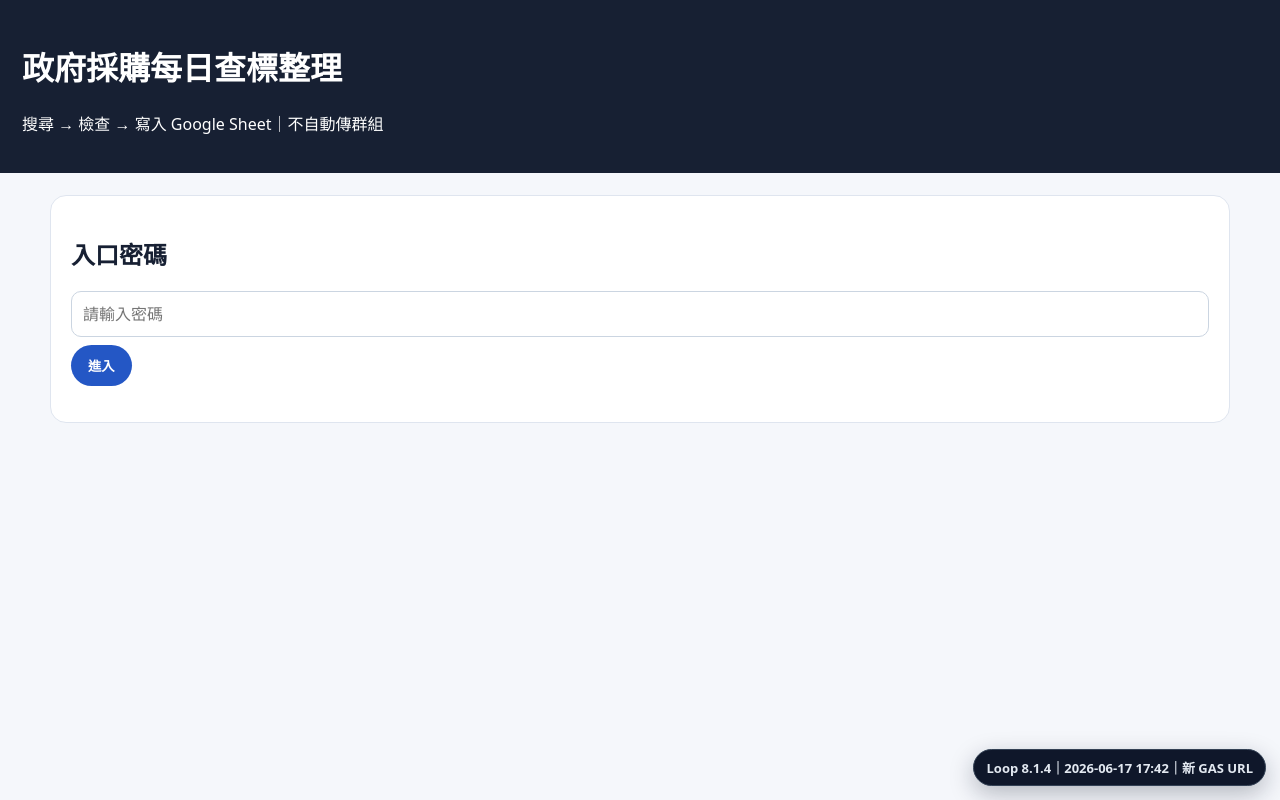
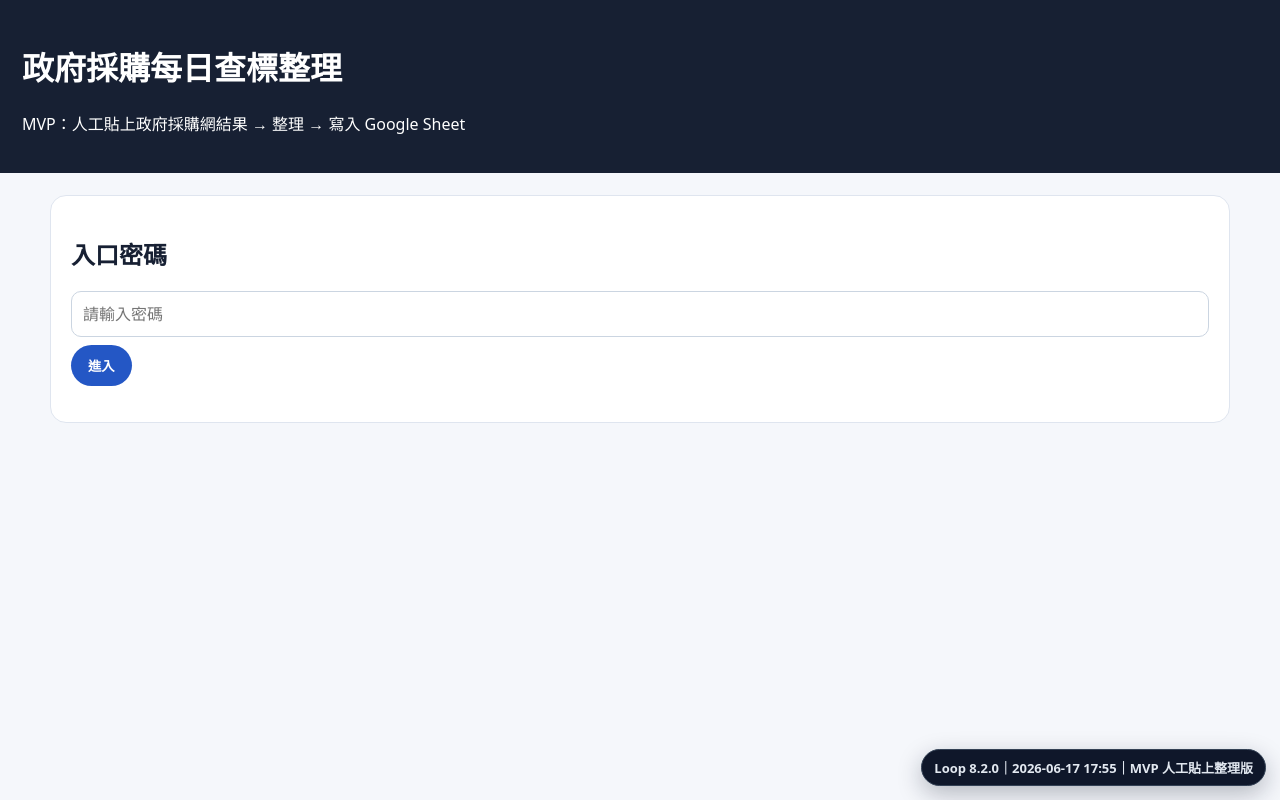
Before and after one commit to Calumai/moneykimkim, a website: page index.html in a window 1280 px wide. Drawn offline with Linux system fonts and the light colour scheme.

Commit message:
Switch root to Loop 8.2 MVP paste-first frontend

```diff
--- a/index.html
+++ b/index.html
@@ -11,7 +11,7 @@
   </style>
 </head>
 <body>
-  <iframe src="./public/index-v814.html?v=loop-8-1-4-20260617-1742" title="moneykimkim"></iframe>
-  <div class="version-badge">Loop 8.1.4｜2026-06-17 17:42｜新 GAS URL</div>
+  <iframe src="./public/index-v820.html?v=loop-8-2-0-20260617-1755" title="moneykimkim"></iframe>
+  <div class="version-badge">Loop 8.2.0｜2026-06-17 17:55｜MVP 人工貼上整理版</div>
 </body>
 </html>
```
